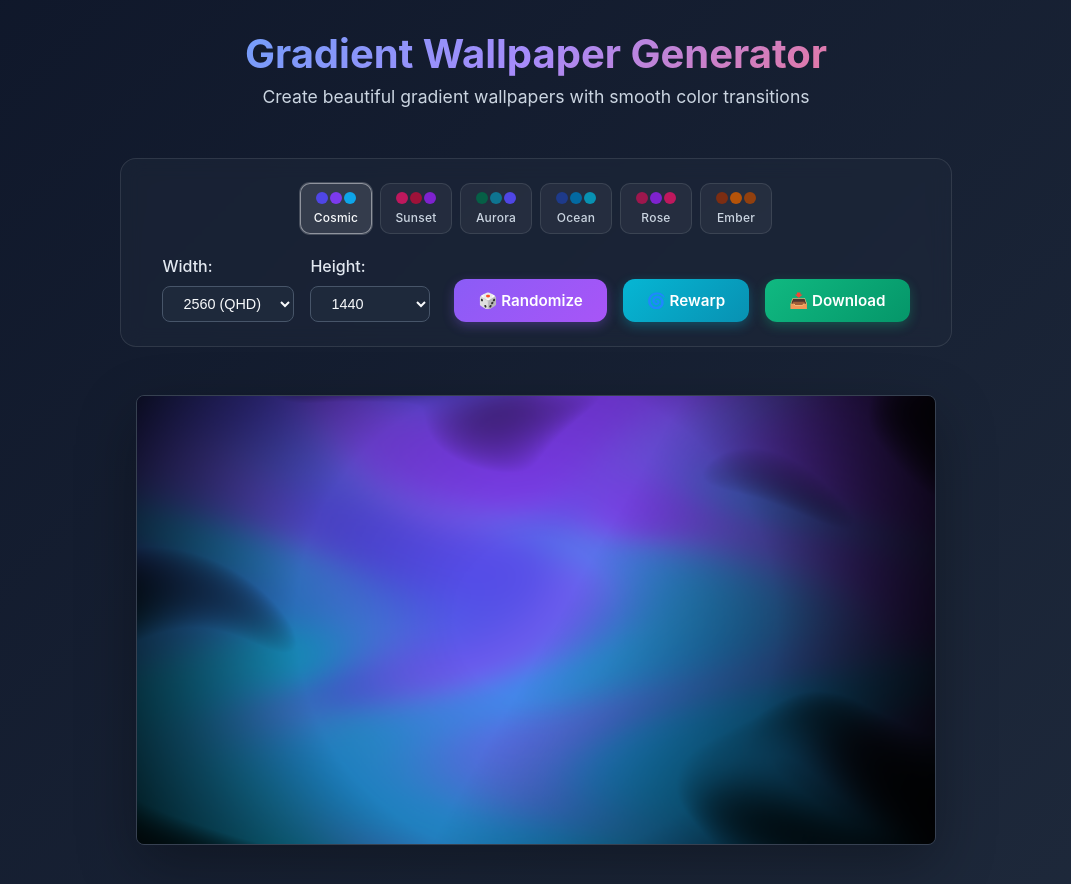
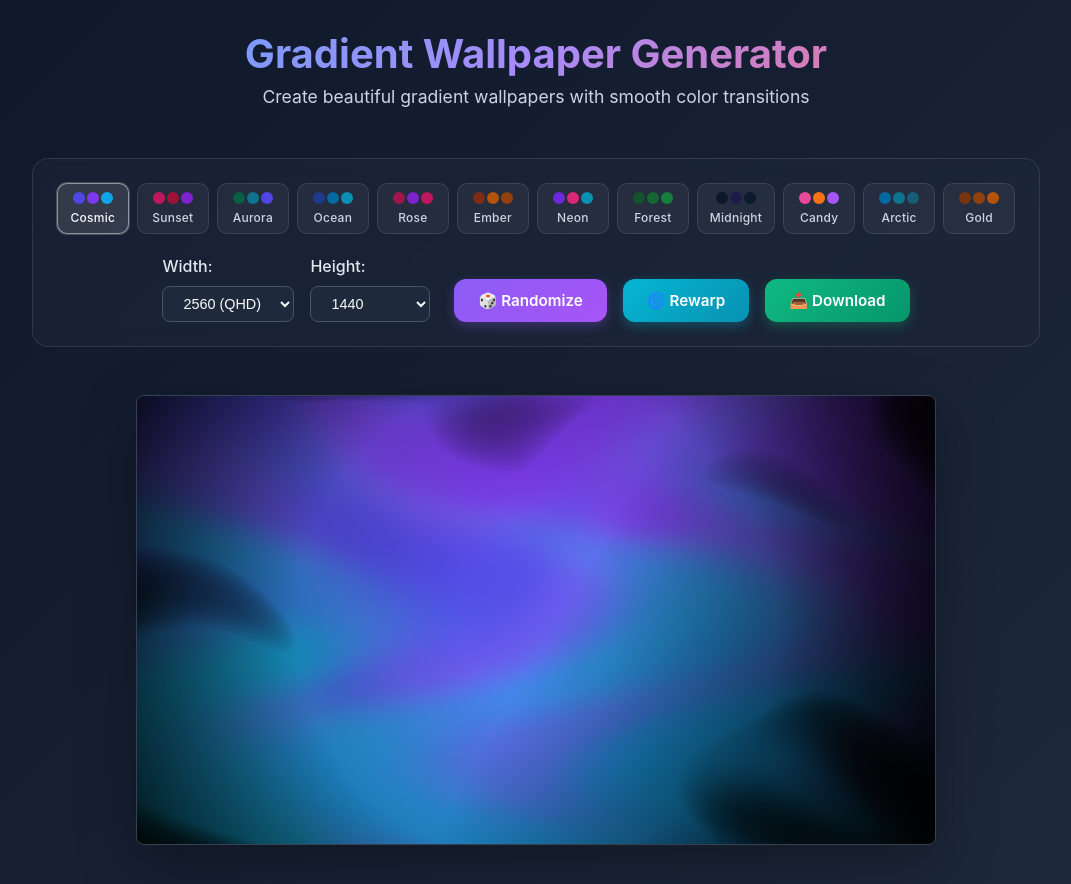
Before and after one commit to ArturHoncharuk/gradient-wallpapper-randomizer, a React (Vite) app: page / in a window 1280 px wide. Shown: the top 884 px of the page, without its empty margins (104-1175 px from the left). Built offline with nearby package versions, Linux system fonts and the light colour scheme.

Commit message:
feat: add new color palettes including Neon, Forest, Midnight, Candy, Arctic, and Gold

```diff
--- a/src/App.tsx
+++ b/src/App.tsx
@@ -43,6 +43,36 @@ const PALETTES: Palette[] = [
     name: "Ember",
     colors: ["#7c2d12", "#b45309", "#92400e", "#dc2626", "#78350f"],
     leakColor: "rgba(253,224,71,0.55)",
+  },
+  {
+    name: "Neon",
+    colors: ["#6d28d9", "#db2777", "#0891b2", "#7c3aed", "#be185d"],
+    leakColor: "rgba(236,72,153,0.55)",
+  },
+  {
+    name: "Forest",
+    colors: ["#14532d", "#166534", "#15803d", "#365314", "#3f6212"],
+    leakColor: "rgba(187,247,208,0.45)",
+  },
+  {
+    name: "Midnight",
+    colors: ["#0f172a", "#1e1b4b", "#0c1a2e", "#1e3a5f", "#0d1b2a"],
+    leakColor: "rgba(148,163,184,0.35)",
+  },
+  {
+    name: "Candy",
+    colors: ["#ec4899", "#f97316", "#a855f7", "#f43f5e", "#d946ef"],
+    leakColor: "rgba(253,186,116,0.6)",
+  },
+  {
+    name: "Arctic",
+    colors: ["#0369a1", "#0e7490", "#155e75", "#1e40af", "#164e63"],
+    leakColor: "rgba(224,242,254,0.5)",
+  },
+  {
+    name: "Gold",
+    colors: ["#78350f", "#92400e", "#b45309", "#a16207", "#713f12"],
+    leakColor: "rgba(253,224,71,0.6)",
   },
 ];
 
```
